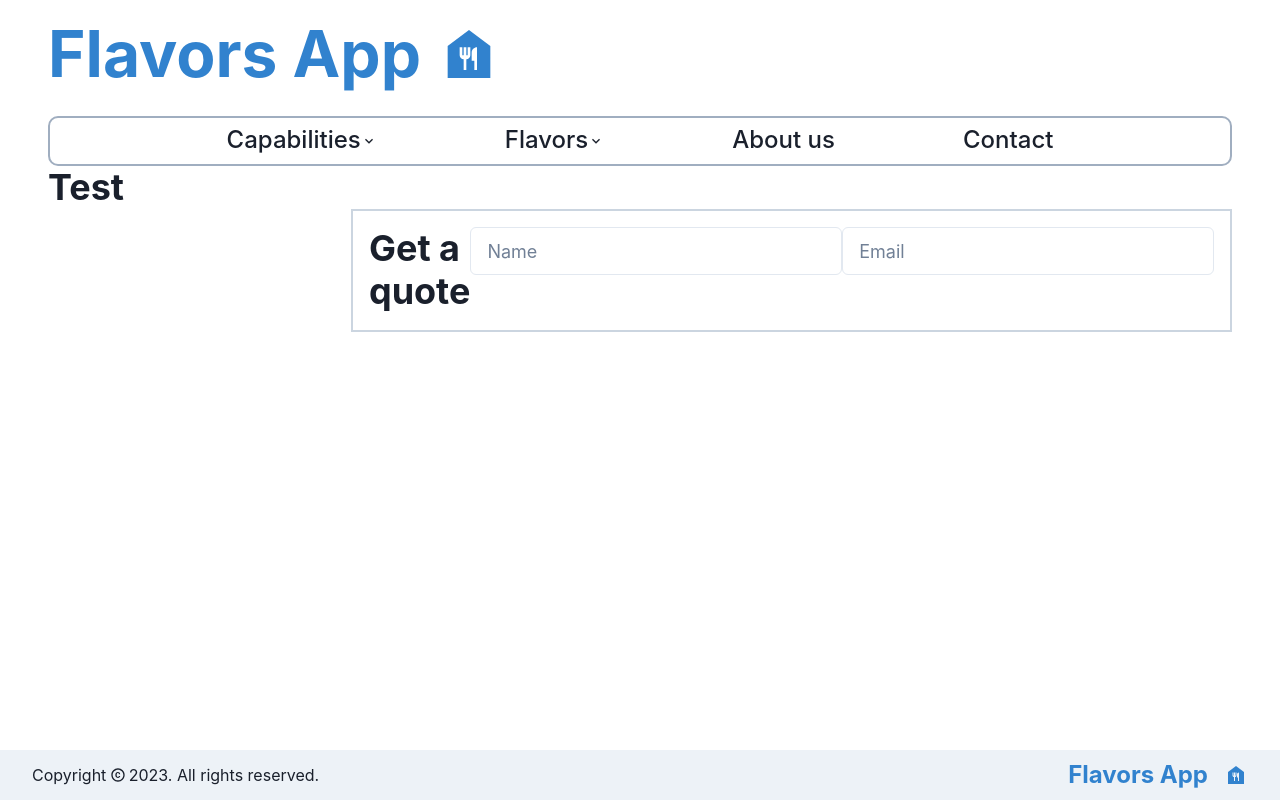
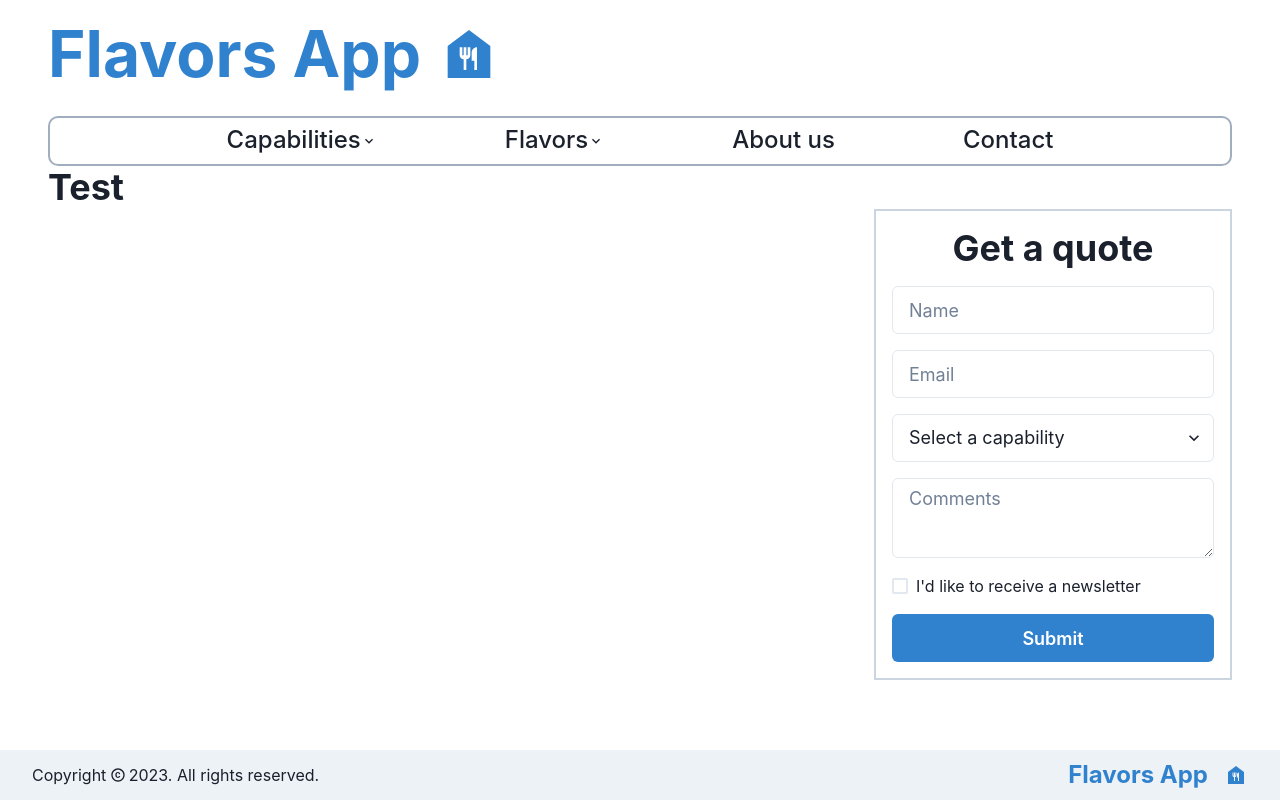
Before and after one commit to matthew-08/nlu_project, a React (Vite) app in the folder client/: page /flavors in a window 1280 px wide. Built offline with nearby package versions, Linux system fonts and the light colour scheme.

Commit message:
[FEAT]: Complete quote form

```diff
--- /dev/null
+++ b/client/src/components/global/quoteForm/FormSelect.tsx
@@ -0,0 +1,38 @@
+/* eslint-disable react/jsx-props-no-spreading */
+import React from 'react';
+import { Select, FormControl, FormErrorMessage } from '@chakra-ui/react';
+import { FieldValues } from 'react-hook-form';
+import { v4 as uuid } from 'uuid';
+import { FieldInfo } from '../../../types';
+import capitalize from '../../../utils/capitalize';
+
+type Props<T extends FieldValues> = {
+  fieldInfo: FieldInfo<T>;
+};
+
+function FormSelect<FormData extends FieldValues>({
+  fieldInfo,
+}: Props<FormData>) {
+  const { fieldName, isInvalid, pHolderTxt, register, errorMsg, inputInfo } =
+    fieldInfo;
+  return (
+    <FormControl isInvalid={isInvalid(fieldName)}>
+      <Select {...register(fieldName)} size="lg">
+        <option value="" disabled selected>
+          {pHolderTxt}
+        </option>
+        {inputInfo.inputType === 'select' &&
+          inputInfo.selectOptions.map((option) => {
+            return (
+              <option value={option} key={option}>
+                {capitalize(option)}
+              </option>
+            );
+          })}
+      </Select>
+      <FormErrorMessage>{errorMsg as string}</FormErrorMessage>
+    </FormControl>
+  );
+}
+
+export default FormSelect;
--- /dev/null
+++ b/client/src/components/global/quoteForm/FormTexarea.tsx
@@ -0,0 +1,43 @@
+import React from 'react';
+import {
+  FormControl,
+  InputGroup,
+  Input,
+  FormErrorMessage,
+  Textarea,
+} from '@chakra-ui/react';
+import { FieldValues } from 'react-hook-form';
+import { FieldInfo } from '../../../types';
+
+type Props<T extends FieldValues> = {
+  fieldInfo: FieldInfo<T>;
+};
+
+function FormTexarea<FormData extends FieldValues>({
+  fieldInfo,
+}: Props<FormData>) {
+  const {
+    fieldName,
+    inputInfo,
+    isInvalid,
+    pHolderTxt,
+    register,
+    errorMsg,
+    inputType,
+  } = fieldInfo;
+  return (
+    <FormControl isInvalid={isInvalid(fieldName)}>
+      <InputGroup>
+        <Textarea
+          placeholder={pHolderTxt}
+          size="lg"
+          minW="100%"
+          {...register(fieldName)}
+        />
+      </InputGroup>
+      <FormErrorMessage>{errorMsg as string}</FormErrorMessage>
+    </FormControl>
+  );
+}
+
+export default FormTexarea;
--- a/client/src/components/global/quoteForm/QuoteForm.tsx
+++ b/client/src/components/global/quoteForm/QuoteForm.tsx
@@ -1,32 +1,98 @@
-import { Flex, Heading, Input } from '@chakra-ui/react';
+/* eslint-disable react/no-array-index-key */
+import {
+  Button,
+  Checkbox,
+  Flex,
+  Heading,
+  Input,
+  Select,
+} from '@chakra-ui/react';
 import React from 'react';
 import useCustomForm from '../../../hooks/useCustomForm';
-import QuoteSchema from '../../../schemas/quoteSchema';
+import QuoteSchema, { QuoteFormData } from '../../../schemas/quoteSchema';
+import APP_CAPABILITIES from '../../../utils/capabilites';
 import { FormInput } from './FormInput';
+import FormSelect from './FormSelect';
+import FormTexarea from './FormTexarea';
 
 function QuoteForm() {
-  const { handleSubmit, inputObjects, setError } = useCustomForm(
+  const { handleSubmit, inputObjects, setError } = useCustomForm<QuoteFormData>(
     [
       {
         fieldName: 'name',
         placeholder: 'Name',
-        inputType: 'text',
+        inputInfo: {
+          inputType: 'text',
+        },
       },
       {
         fieldName: 'email',
         placeholder: 'Email',
-        inputType: 'text',
+        inputInfo: {
+          inputType: 'text',
+        },
+      },
+      {
+        fieldName: 'capability',
+        placeholder: 'Select a capability',
+        inputInfo: {
+          inputType: 'select',
+          selectOptions: APP_CAPABILITIES,
+        },
+      },
+      {
+        fieldName: 'comments',
+        placeholder: 'Comments',
+        inputInfo: {
+          inputType: 'textarea',
+        },
+      },
+      {
+        fieldName: 'newsletter',
+        placeholder: "I'd like to receive a newsletter",
+        inputInfo: {
+          inputType: 'checkbox',
+        },
       },
     ],
     QuoteSchema
   );
+  const temp = (data: any) => console.log(data);
   return (
-    <Flex as="form" border="2px solid" borderColor="gray.300" padding="1rem">
-      <Heading>Get a quote</Heading>
-      {inputObjects.map((i, index) => {
-        // eslint-disable-next-line react/no-array-index-key
-        return <FormInput fieldInfo={i} key={index} />;
-      })}
+    <Flex
+      as="form"
+      border="2px solid"
+      borderColor="gray.300"
+      padding="1rem"
+      flexDir="column"
+      onSubmit={handleSubmit(temp)}
+      minW="350px"
+    >
+      <Heading m="auto" mb="1rem">
+        Get a quote
+      </Heading>
+      <Flex gap="1rem" flexDir="column">
+        {inputObjects.map((i, index) => {
+          const { inputType } = i.inputInfo;
+          if (inputType === 'select') {
+            return <FormSelect fieldInfo={i} key={i.fieldName} />;
+          }
+          if (inputType === 'textarea') {
+            return <FormTexarea fieldInfo={i} key={i.fieldName} />;
+          }
+          if (inputType === 'checkbox') {
+            return (
+              <Checkbox key={i.fieldName} {...i.register(i.fieldName)}>
+                {i.pHolderTxt}
+              </Checkbox>
+            );
+          }
+          return <FormInput fieldInfo={i} key={index} />;
+        })}
+      </Flex>
+      <Button type="submit" mt="1rem" size="lg" colorScheme="blue">
+        Submit
+      </Button>
     </Flex>
   );
 }
--- a/client/src/hooks/useCustomForm.tsx
+++ b/client/src/hooks/useCustomForm.tsx
@@ -1,17 +1,18 @@
 import { useForm } from 'react-hook-form';
 import { zodResolver } from '@hookform/resolvers/zod';
-import { HTMLInputTypeAttribute } from 'react';
+import { HTMLInputTypeAttribute, useEffect } from 'react';
 import { ZodSchema } from 'zod';
 import { generateFormInputs } from '../utils/generateFormInputs';
+import { InputInfo } from '../types';
 
-type InputInfo<FormData> = {
+type Input<FormData> = {
   placeholder: string;
   fieldName: keyof FormData;
-  inputType?: HTMLInputTypeAttribute;
+  inputInfo: InputInfo;
 }[];
 
 const useCustomForm = <FormData extends Record<any, any>>(
-  inputInfo: InputInfo<FormData>,
+  inputInfo: Input<FormData>,
   zodSchema: ZodSchema
 ) => {
   const {
@@ -22,8 +23,6 @@ const useCustomForm = <FormData extends Record<any, any>>(
   } = useForm<FormData>({
     resolver: zodResolver(zodSchema),
   });
-
-  console.log(errors);
 
   const fieldHasError = (k: keyof FormData) => k in errors;
   const inputObjects = generateFormInputs<FormData>({
--- a/client/src/schemas/quoteSchema.ts
+++ b/client/src/schemas/quoteSchema.ts
@@ -1,11 +1,16 @@
 import { z } from 'zod';
 
+const requiredMsg = 'Field is required';
 const QuoteSchema = z.object({
-  name: z.string(),
+  name: z
+    .string({ required_error: requiredMsg })
+    .min(3, { message: 'Field must contain atleast 3 characters' }),
   email: z.string().email(),
-  capability: z.string(),
-  comments: z.string().max(255),
+  capability: z.string().nonempty({ message: 'Must select a capability' }),
+  comments: z.string(),
   newsletter: z.boolean(),
 });
 
+export type QuoteFormData = z.infer<typeof QuoteSchema>;
+
 export default QuoteSchema;
--- /dev/null
+++ b/client/src/utils/capitalize.ts
@@ -0,0 +1,5 @@
+const capitalize = (str: string) => {
+  return str.charAt(0).toUpperCase() + str.slice(1);
+};
+
+export default capitalize;
--- a/client/src/utils/generateFormInputs.tsx
+++ b/client/src/utils/generateFormInputs.tsx
@@ -1,11 +1,12 @@
 import { HTMLInputTypeAttribute } from 'react';
 import { FieldErrors, FieldValues, UseFormRegister } from 'react-hook-form';
+import { InputInfo } from '../types';
 
 type Props<FormData extends FieldValues> = {
   inputInfo: {
     placeholder: string;
     fieldName: keyof FormData;
-    inputType?: HTMLInputTypeAttribute;
+    inputInfo: InputInfo;
   }[];
   register: UseFormRegister<FormData>;
   errors: FieldErrors<FormData>;
@@ -19,7 +20,7 @@ const generateFormInputs = <FormData extends FieldValues>(
   return data.inputInfo.map((i) => {
     return {
       fieldName: i.fieldName,
-      inputType: i.inputType,
+      inputInfo: i.inputInfo,
       register,
       isInvalid,
       pHolderTxt: i.placeholder,
```
Also changed, not shown: client/src/components/global/quoteForm/FormInput.tsx (+5 -2 lines), client/src/types.ts (+29 -0 lines), client/.eslintrc.cjs, client/src/hooks/useSubmitQuote.ts (added).
